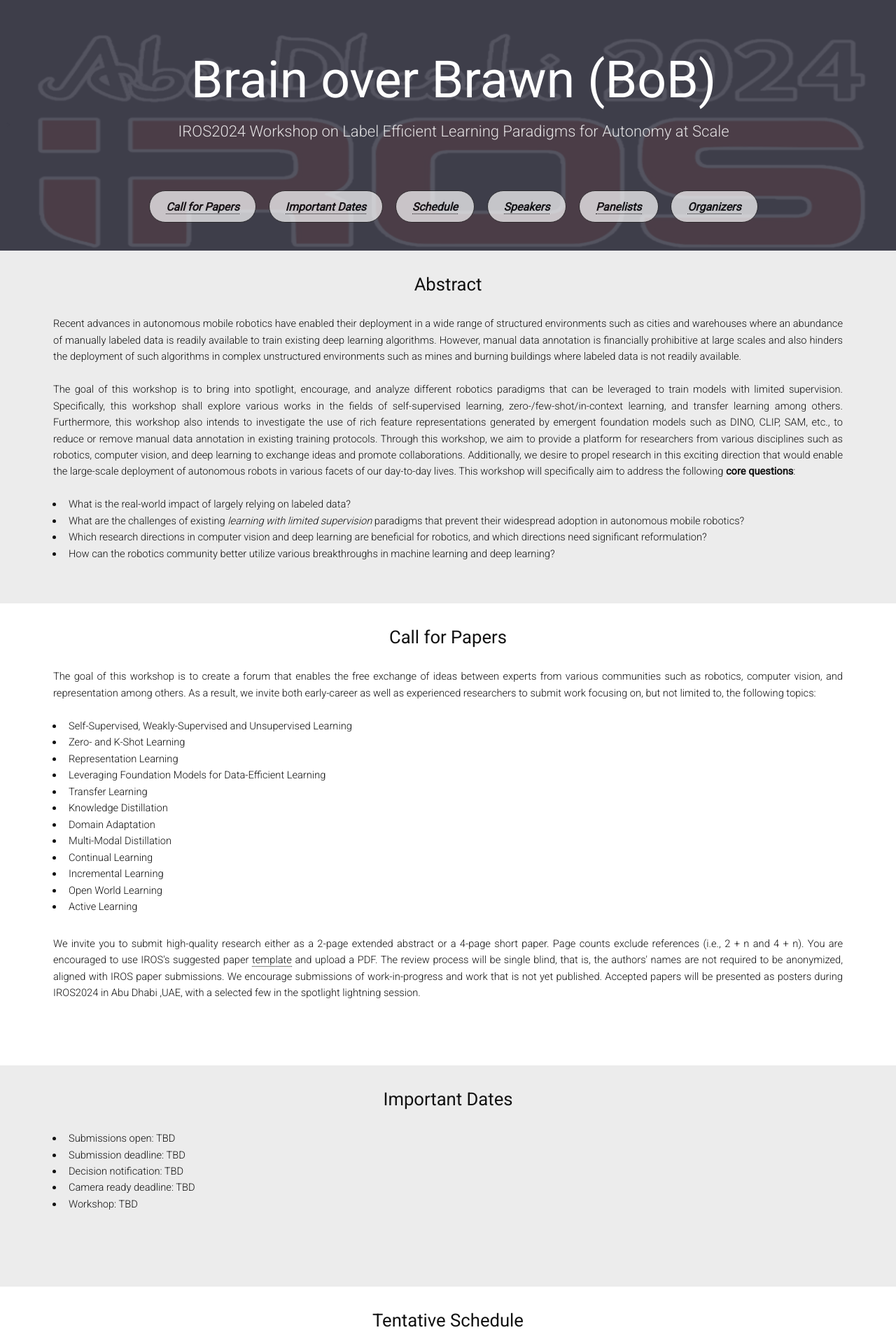
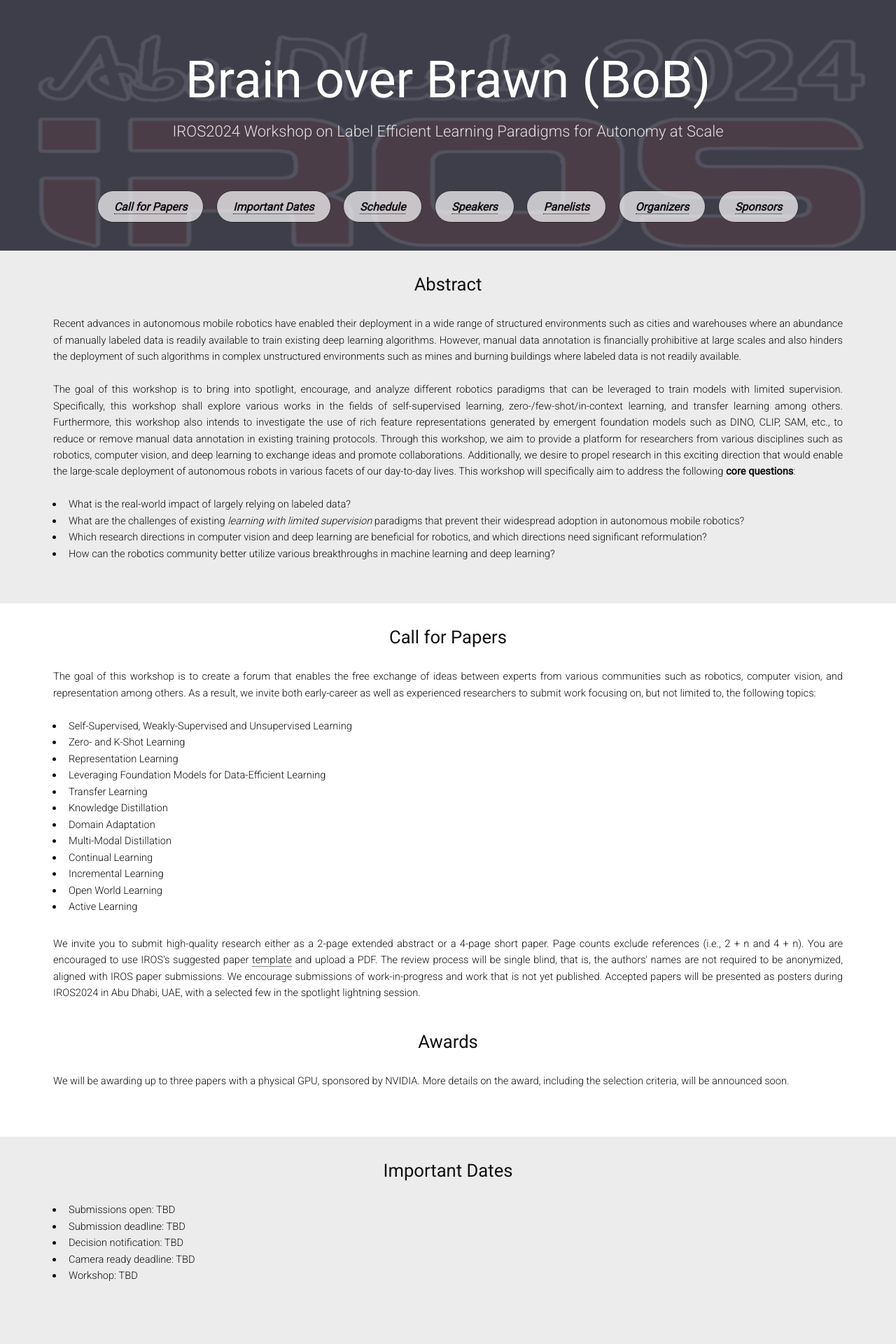
Before and after one commit to bob-workshop/bob-workshop.github.io, a Flask app: page / in a window 1280 px wide. Shown: the top 1920 px of the page at 70% size. Run offline with Flask 3, Linux system fonts and the light colour scheme; parts of the project's set-up code (start-up, migrations or seed data) failed here and were passed over; some libraries are stand-ins or nearby versions.

Commit message:
Added awards and sponsor

```diff
--- a/index.html
+++ b/index.html
@@ -27,8 +27,8 @@
 	<section id="banner">
          <!-- <div class="logos">
             <div class="row">
-				<!-- <a href="https://rl.uni-freiburg.de"><img src="static/images/logos/ufr_blue_full.svg" alt="UFR Logo" style="height: 100%;" /></a>
-				<img src="static/images/logos/ellis_freiburg_black.png" alt="ELLIS Freiburg Logo" /> -->
+				 <a href="https://rl.uni-freiburg.de"><img src="static/images/logos/ufr_blue_full.svg" alt="UFR Logo" style="height: 100%;" /></a>
+				<img src="static/images/logos/ellis_freiburg_black.png" alt="ELLIS Freiburg Logo" />
             </div>
         </div> -->
 
@@ -52,38 +52,30 @@
 			</header>
             <div class="inner">
                 <div class="button-row">
-                    <!-- <form action="https://arxiv.org/pdf/2309.06635.pdf" style="display: inline;"> -->
                     <button type="submit" class="fancy-button-white">
 						<a href="#callforpaper" class="button-links">
 							<i>Call for Papers</i>
 							</a>
 						</a>
 					</button>
-                    <!-- </form> -->
 
-                    <!-- <form action="https://arxiv.org/abs/2309.06635" style="display: inline;"> -->
                     <button type="submit" class="fancy-button-white">
 						<a href="#importantdates" class="button-links">
 							<i>Important Dates</i>
 						</a>
 					</button>
-                    <!-- </form> -->
 
-                    <!-- <form action="https://youtu.be/qbzQNz7_i8c?si=8ffZLJUUX2s_oIIz" style="display: inline;"> -->
 					<button type="submit" class="fancy-button-white">
 						<a href="#schedule" class="button-links">
 							<i>Schedule</i>
 						</a>
 					</button>
-                    <!-- </form> -->
 
-                    <!-- <form action="https://github.com/robot-learning-freiburg/CURB-SG" style="display: inline;"> -->
                     <button type="submit" class="fancy-button-white">
 						<a href="#speakers" class="button-links">
 							<i>Speakers</i>
 						</a>
 					</button>
-                    <!-- </form> -->
 
 					<button type="submit" class="fancy-button-white">
 						<a href="#panelist" class="button-links">
@@ -91,13 +83,17 @@
 						</a>
 					</button>
 
-                    <!-- <form action="#publication" style="display: inline;"> -->
                     <button type="submit" class="fancy-button-white">
 						<a href="#people" class="button-links">
 							<i>Organizers</i>
 						</a>
 					</button>
-                    <!-- </form> -->
+
+					<button type="submit" class="fancy-button-white">
+						<a href="#sponsor" class="button-links">
+							<i>Sponsors</i>
+						</a>
+					</button>
                 </div>
             </div>
 			<!--<a href="#abstract" class="more">Learn More</a>-->
@@ -173,14 +169,20 @@
 							</ul>
 
 					<p>
-						We invite you to submit high-quality research either as a 2-page extended abstract or a 4-page short paper. Page counts exclude references (i.e., 2 + n and 4 + n). You are encouraged to use IROS's suggested paper <a href="http://ras.papercept.net/conferences/support/support.php">template</a> and upload a PDF. The review process will be single blind, that is, the authors' names are not required to be anonymized, aligned with IROS paper submissions. We encourage submissions of work-in-progress and work that is not yet published. Accepted papers will be presented as posters during IROS2024 in Abu Dhabi ,UAE, with a selected few in the spotlight lightning session.
+						We invite you to submit high-quality research either as a 2-page extended abstract or a 4-page short paper. Page counts exclude references (i.e., 2 + n and 4 + n). You are encouraged to use IROS's suggested paper <a href="http://ras.papercept.net/conferences/support/support.php">template</a> and upload a PDF. The review process will be single blind, that is, the authors' names are not required to be anonymized, aligned with IROS paper submissions. We encourage submissions of work-in-progress and work that is not yet published. Accepted papers will be presented as posters during IROS2024 in Abu Dhabi, UAE, with a selected few in the spotlight lightning session.
                     </p>
 
                 <br>
+                </div>
+            </div>
+			<div class="title">
+				<h2>Awards</h2>
+			</div>
+			<div class="row">
+				<div class="text">
                     <p>
-
+						We will be awarding up to three papers with a physical GPU, sponsored by NVIDIA. More details on the award, including the selection criteria, will be announced soon.
 					</p>
-
                 <br>
                 </div>
             </div>
@@ -474,6 +476,19 @@
 		</div>
 	</div>
 
+	<div id="sponsor">
+		<div class="inner">
+			<div>
+				<div class="title">
+					<h2>Sponsors</h2>
+				</div>
+				<div class="row">
+					<a href="https://www.nvidia.com/"><img src="static/images/logos/nvidia.png" alt="NVIDIA Logo" style="height: 100%;" /></a>
+				</div>
+			</div>
+		</div>
+	</div>
+
 
     <!-- Acknowledgment start -->
 
--- a/static/css/main.css
+++ b/static/css/main.css
@@ -1663,6 +1663,7 @@ body.is-loading #banner:before {
 #schedule,
 #speakers,
 #panelist,
+#sponsors,
 #people,
 #grants,
 #acknowledgement{
@@ -1683,6 +1684,7 @@ body.is-loading #banner:before {
 #schedule .inner,
 #speakers .inner,
 #panelist .inner,
+#sponsors .inner,
 #people .inner,
 #grants .inner,
 #acknowledgement .inner{
@@ -1736,6 +1738,7 @@ body.is-loading #banner:before {
 #callforpaper,
 #schedule,
 #panelist
+#sponsors
 #acknowledgement,
 .background-color1 {
 	background-color: #fff;
@@ -1757,6 +1760,7 @@ body.is-loading #banner:before {
 #schedule .row-half,
 #speakers .row-half,
 #panelist .row-half,
+#sponsors .row-half,
 #people .row-half,
 #importantdates .row-half,
 #grants .row-half,
@@ -1773,6 +1777,7 @@ body.is-loading #banner:before {
 #schedule .row,
 #speakers .row,
 #panelist .row,
+#sponsors .row,
 #people .row,
 #importantdates .row,
 #grants .row,
```
Also changed, not shown: static/images/logos/nvidia.png (added). Lines whose indentation alone changed are shown as unchanged.
